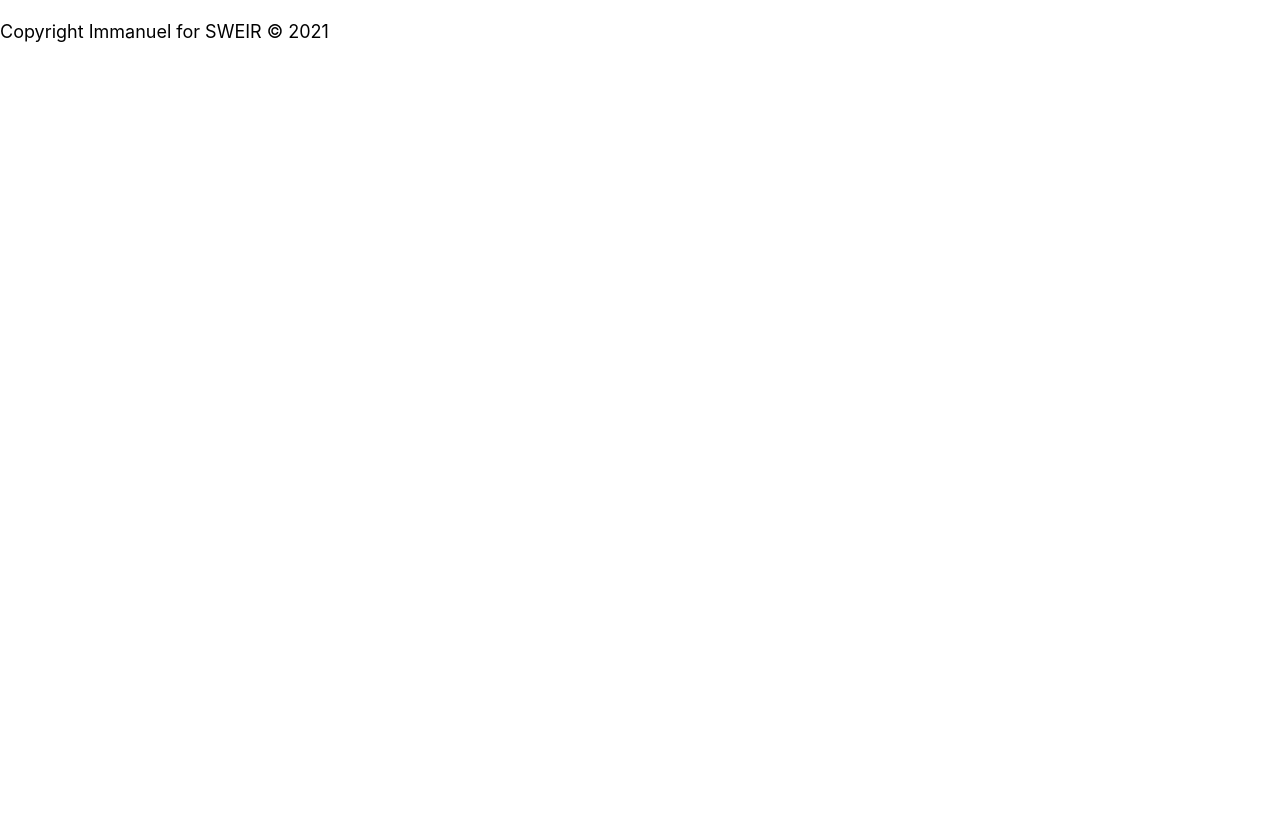
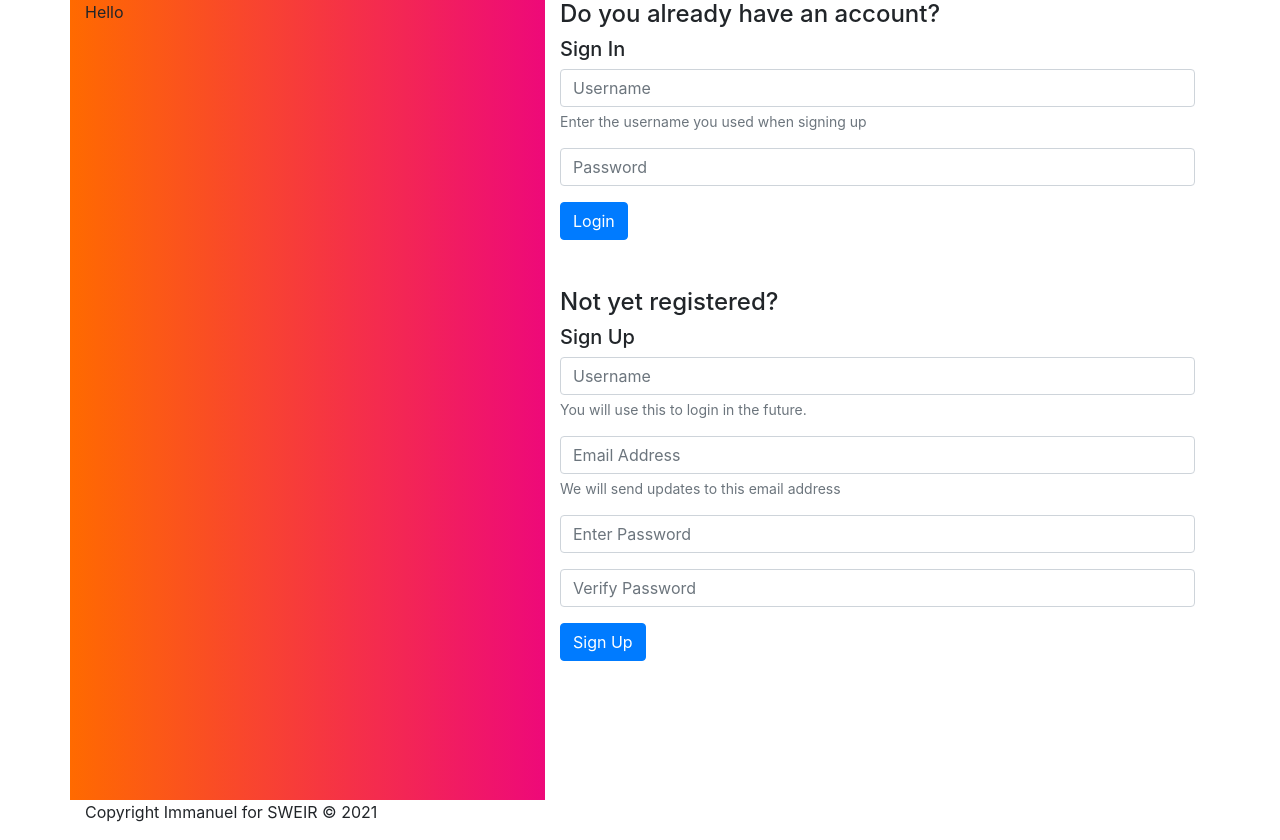
Before and after one commit to anoited007/swir, a Next.js app in the folder frontend/sweir/: page / in a window 1280 px wide. Before the commit the page ends 800 px from the top, so only its background shows below. Built offline with nearby package versions, Linux system fonts and the light colour scheme.

Commit message:
Manual form validation interfering with redirect
Using class component to perform manual validation is interfering with next js router push function  which only works in functional components.

```diff
--- a/frontend/sweir/pages/_app.js
+++ b/frontend/sweir/pages/_app.js
@@ -1,4 +1,6 @@
 import styles from '../styles/global.css'
+import 'bootstrap/dist/css/bootstrap.min.css';
+
 
 export default function App({ Component, pageProps }) {
     return <Component {...pageProps} />
--- a/frontend/sweir/pages/index.js
+++ b/frontend/sweir/pages/index.js
@@ -1,22 +1,243 @@
 import Head from 'next/head'
+import {Container, Col, Row, Form, Button} from "react-bootstrap";
+import {remote, remoteBackend, localBackend} from '../shared/sharedConstants'
+import React, { Component } from 'react';
+import {useRouter} from "next/router";
 
-export default function Home() {
+class Home extends Component{
+    constructor(props) {
+        super(props);
+
+        this.state = {
+            username: '',
+            password: '',
+            usernameReg: '',
+            email: '',
+            passwordReg: '',
+            passwordRegConf: '',
+            touched: {
+                username: false,
+                password: false,
+                usernameReg: false,
+                email: false,
+                passwordReg: false,
+                passwordRegConf: false
+            }
+        }
+
+        this.handleLogin = this.handleLogin.bind(this);
+        this.handleBlur = this.handleBlur.bind(this);
+        this.validate = this.validate.bind(this);
+        this.handleInputChange = this.handleInputChange.bind(this);
+        this.handleSignup = this.handleSignup.bind(this)
+    }
+
+    handleBlur = (field) => () => {
+        this.setState({
+            touched: {...this.state.touched, [field]: true}
+        });
+    }
+
+    validate(username, password, usernameReg, email, passwordReg, passwordRegConf ){
+        const errors = {
+            username: '',
+            password: '',
+            usernameReg: '',
+            email: '',
+            passwordReg: '',
+            passwordRegConf: ''
+        };
+
+        if (this.state.touched.username && username.trim().length < 3)
+            errors.username = 'Username should be >= 3 characters';
+
+        if (this.state.touched.password && password.trim().length < 8)
+            errors.password = 'Password should be >= 10 characters';
+
+        if (this.state.touched.usernameReg && usernameReg.trim().length < 3)
+            errors.usernameReg = 'Username should be >= 3 characters';
+
+        if (this.state.touched.passwordReg && passwordReg.trim().length < 8)
+            errors.passwordReg = 'Password should be >= 10 characters';
+
+        if(this.state.touched.passwordReg && passwordRegConf !== passwordReg)
+            errors.email = 'Passwords do not match. Enter the same password you entered in the previous field';
+
+        return errors;
+    }
+
+     handleInputChange(event) {
+        const target = event.target;
+        const name = target.name;
+
+        this.setState({
+          [name]: target.value
+        });
+    }
+
+
+    handleLogin = (event) => {
+        const baseUrl = remote ? remoteBackend : localBackend;
+        event.preventDefault();
+        const user = {
+            "username": this.state.username,
+            "password": this.state.password
+        }
+        fetch(baseUrl + 'jwt/create/', {
+            method: 'POST',
+            body: JSON.stringify(
+                 user
+            ),
+            headers: {
+                "Content-Type": "application/json",
+            },
+            credentials: "same-origin"
+        }).then(response => {
+           let responseJson = response.json();
+            console.log(responseJson);
+           window.localStorage.setItem("active", "True");
+
+        })
+    }
+
+    handleSignup = (event) => {
+        const baseUrl = remote ? remoteBackend : localBackend;
+        event.preventDefault();
+        const user = {
+            "username": this.state.usernameReg,
+            "email": this.state.email,
+            "password": this.state.passwordReg
+        }
+
+        fetch(baseUrl + 'users/', {
+            method: 'POST',
+            body: JSON.stringify(
+                user
+            ),
+            headers: {
+                "Content-Type": "application/json",
+            },
+            credentials: "same-origin"
+
+        }).then(response => {
+            if (response.ok){
+                return response;
+            }
+
+            else {
+                throw new Error("Error: " + response.status + ": " + response.statusText);
+            }
+        }).then(
+
+        ).catch(
+
+        )
+
+    }
+
+
+     render() {
+        const errors = this.validate(this.state.username, this.state.password, this.state.usernameReg, this.state.email, this.state.passwordReg, this.state.passwordRegConf)
+
         return (
-    <div className="container">
+            <>
                 <Head>
                     <title>Software Engineer in Residence</title>
                     <link rel="icon" href="/favicon.ico" />
                 </Head>
 
                 <main>
+                    <Container>
+                        <Row>
+                            <Col md={5} className="auth-left">
+                                <p>Hello</p>
+
+                            </Col>
+
+                            <Col md={7} className="auth-right">
+                                <h4>Do you already have an account?</h4>
+                                <h5>Sign In</h5>
+                                <Form id="signin" onSubmit={this.handleLogin}>
+                                    <Form.Group controlId="formGroupUsername">
+                                        <Form.Control type="text" placeholder="Username" name="username" required
+                                                      value={this.state.username}
+                                                      onBlur={this.handleBlur("username")}
+                                                      onChange={this.handleInputChange} />
+                                        <Form.Control.Feedback> {errors.username}</Form.Control.Feedback>
+                                        <Form.Text className="text-muted">
+                                            Enter the username you used when signing up
+                                        </Form.Text>
+                                    </Form.Group>
+
+                                    <Form.Group controlId="forGroupPassword">
+                                        <Form.Control type="password" placeholder="Password" name="password" required
+                                                      value={this.state.password}
+                                                      onBlur={this.handleBlur("password")}
+                                                      onChange={this.handleInputChange}/>
+                                        <Form.Control.Feedback> {errors.password}</Form.Control.Feedback>
+                                    </Form.Group>
+
+                                    <Button type="submit" variant="primary" className="mb-5"> Login </Button>
+                                </Form>
+
+                                <h4>Not yet registered?</h4>
+                                <h5>Sign Up</h5>
+
+                                <Form id="signup" onSubmit={this.handleSignup}>
+                                    <Form.Group controlId="forGroupUsernameReg">
+                                        <Form.Control type="text" placeholder="Username" name="usernameReg" required
+                                                      value={this.state.usernameReg}
+                                                      onBlur={this.handleBlur("usernameReg")}
+                                                      onChange={this.handleInputChange}/>
+                                        <Form.Text className="text-muted">
+                                            You will use this to login in the future.
+                                        </Form.Text>
+                                    </Form.Group>
+
+                                    <Form.Group controlId="forGroupEmail">
+                                        <Form.Control type="email" placeholder="Email Address" name="email" required
+                                                      value={this.state.email}
+                                                      onBlur={this.handleBlur("email")}
+                                                      onChange={this.handleInputChange}/>
+                                        <Form.Text className="text-muted">
+                                            We will send updates to this email address
+                                        </Form.Text>
+                                    </Form.Group>
+
+                                    <Form.Group controlId="forGroupPasswordReg">
+                                        <Form.Control type="password" placeholder="Enter Password" name="passwordReg" required
+                                                      value={this.state.passwordReg}
+                                                      onBlur={this.handleBlur("passwordReg")}
+                                                      onChange={this.handleInputChange}/>
+                                    </Form.Group>
+
+                                    <Form.Group controlId="forGroupPasswordRegConf">
+                                        <Form.Control type="password" placeholder="Verify Password" name="passwordRegConf" required
+                                                      value={this.state.passwordRegConf}
+                                                      onBlur={this.handleBlur("passwordRegConf")}
+                                                      onChange={this.handleInputChange}/>
+                                    </Form.Group>
+
+                                    <Button type="submit" variant="primary"> Sign Up </Button>
+
+                                </Form>
+
+                            </Col>
+                        </Row>
+                        <footer>
+                            <p className="center"> Copyright Immanuel for SWEIR &copy; 2021</p>
+                        </footer>
+
+                    </Container>
 
                 </main>
+            </>
 
-      <footer>
-        <p> Copyright Immanuel for SWEIR &copy; 2021</p>
-      </footer>
+        )
+
+    }
 
 
-    </div>
-  )
 }
+
+export default Home;
--- /dev/null
+++ b/frontend/sweir/shared/sharedConstants.js
@@ -0,0 +1,3 @@
+export const localBackend = "http://localhost:8000/auth/";
+export const remoteBackend = "";
+export const remote = false;
--- a/frontend/sweir/styles/global.css
+++ b/frontend/sweir/styles/global.css
@@ -1,28 +1,7 @@
-/*Add some custom CSS resets*/
-html,
-body {
-    padding: 0;
-    margin: 0;
-    font-family: -apple-system, BlinkMacSystemFont, Segoe UI, Roboto, Oxygen, Ubuntu,
-    Cantarell, Fira Sans, Droid Sans, Helvetica Neue, sans-serif;
-    line-height: 1.6;
-    font-size: 18px;
+.auth-left{
+    height: 100vh;
+    background: #ee0979;  /* fallback for old browsers */
+    background: -webkit-linear-gradient(to right, #ff6a00, #ee0979);
+    background: linear-gradient(to right, #ff6a00, #ee0979);
+    position: absolute;
 }
-
-* {
-    box-sizing: border-box;
-}
-
-a {
-    color: #0070f3;
-    text-decoration: none;
-}
-
-a:hover {
-    text-decoration: underline;
-}
-
-img {
-    max-width: 100%;
-    display: block;
-}
```
Lines whose indentation alone changed are shown as unchanged.
